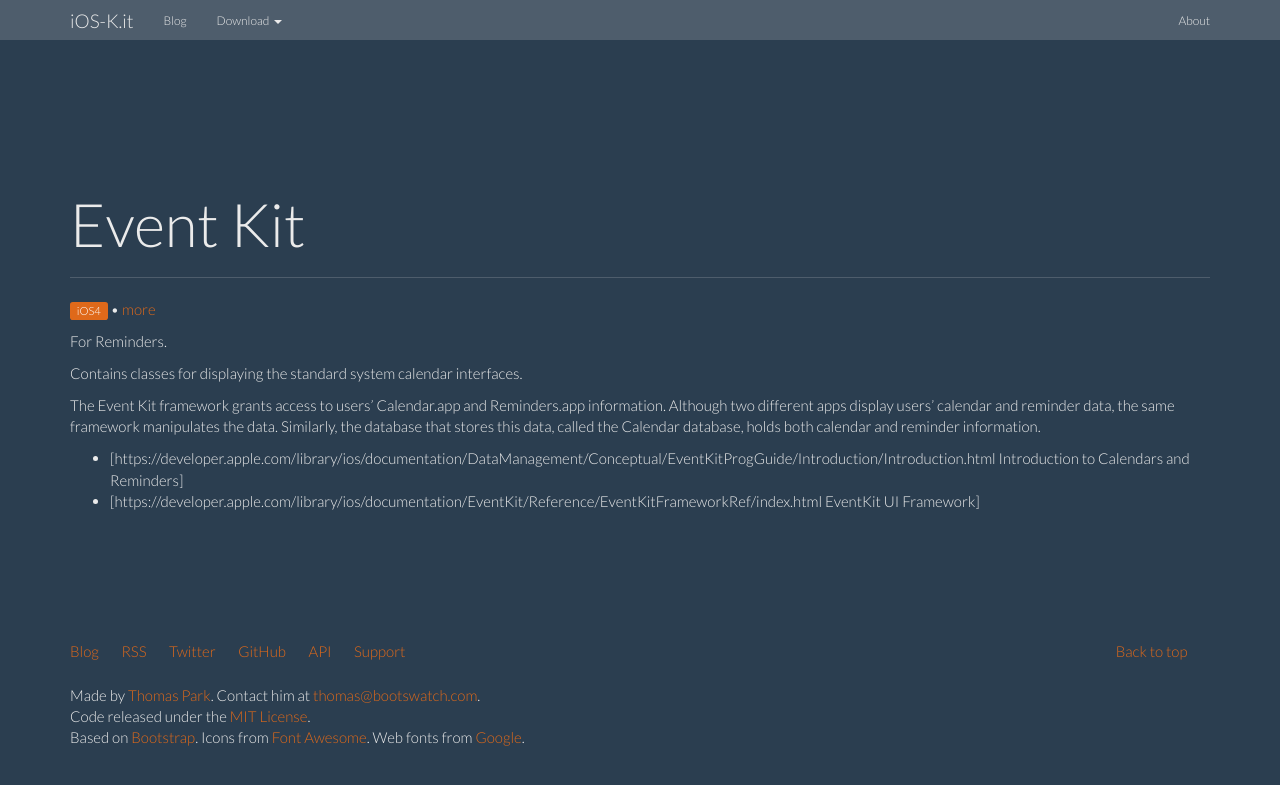
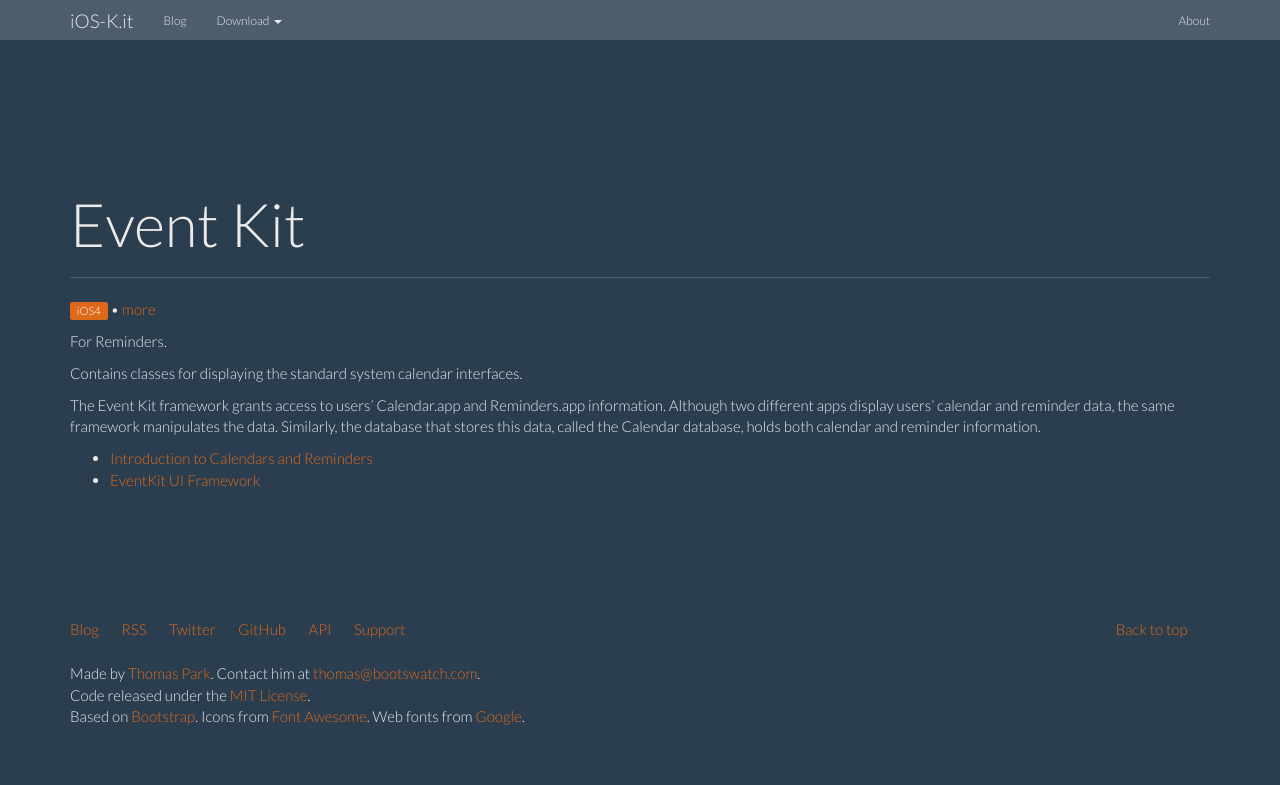
Before and after one commit to ioskit/ioskit.github.io, a Jekyll site: the page built from _kits/EventKit.md, in a window 1280 px wide. Shown: the top 785 px of the page. Built offline with Jekyll 4.4.1, drawn with Linux system fonts in a browser that asks for light colours; nearby versions of some CDN libraries.

Commit message:
EventBrite: link bug fix.

```diff
--- a/_kits/EventKit.md
+++ b/_kits/EventKit.md
@@ -13,5 +13,5 @@ Contains classes for displaying the standard system calendar interfaces.
 
 The Event Kit framework grants access to users’ Calendar.app and Reminders.app information. Although two different apps display users’ calendar and reminder data, the same framework manipulates the data. Similarly, the database that stores this data, called the Calendar database, holds both calendar and reminder information.
 
-* [https://developer.apple.com/library/ios/documentation/DataManagement/Conceptual/EventKitProgGuide/Introduction/Introduction.html Introduction to Calendars and Reminders]
-* [https://developer.apple.com/library/ios/documentation/EventKit/Reference/EventKitFrameworkRef/index.html EventKit UI Framework]
+* [Introduction to Calendars and Reminders](https://developer.apple.com/library/ios/documentation/DataManagement/Conceptual/EventKitProgGuide/Introduction/Introduction.html)
+* [EventKit UI Framework](https://developer.apple.com/library/ios/documentation/EventKit/Reference/EventKitFrameworkRef/index.html)
```
